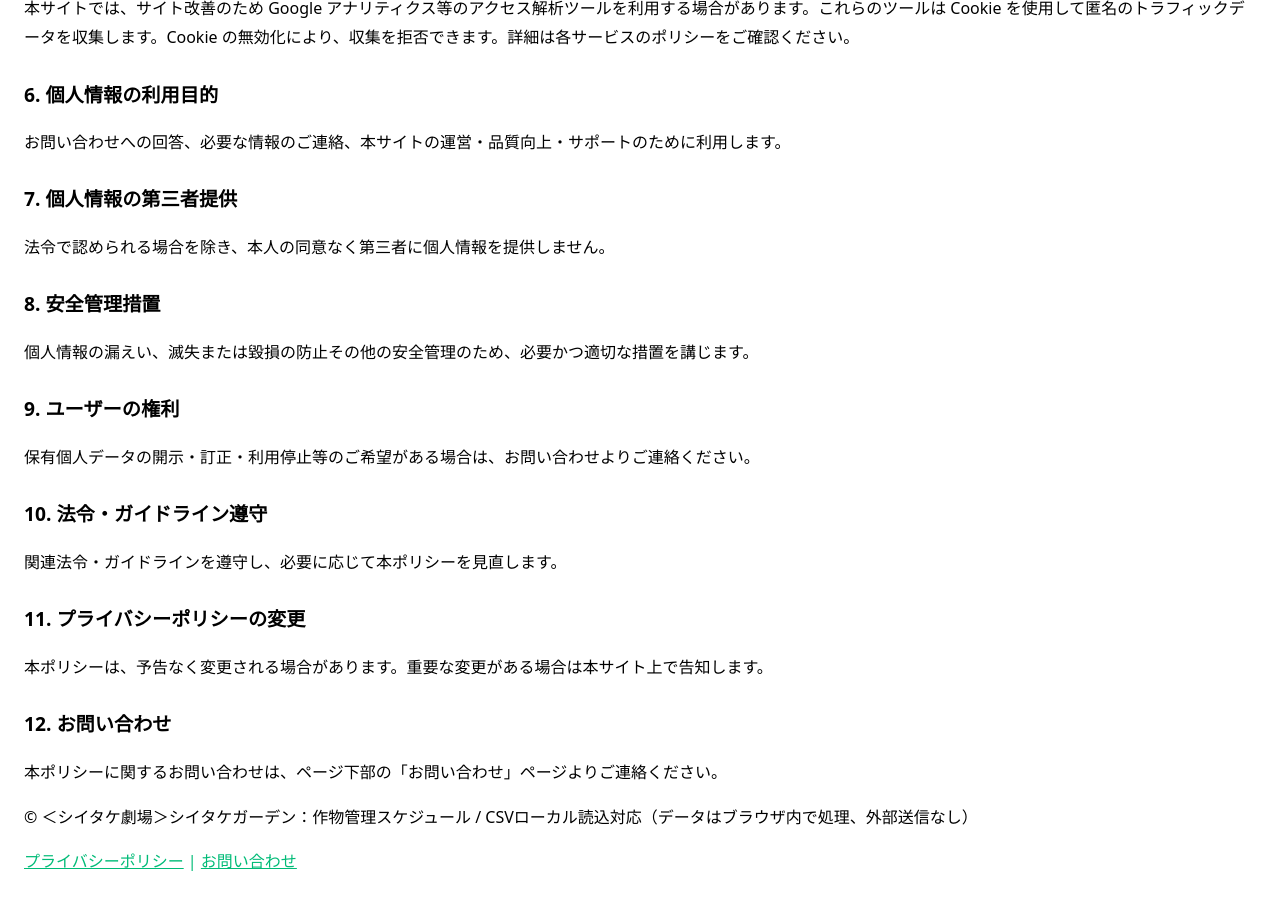
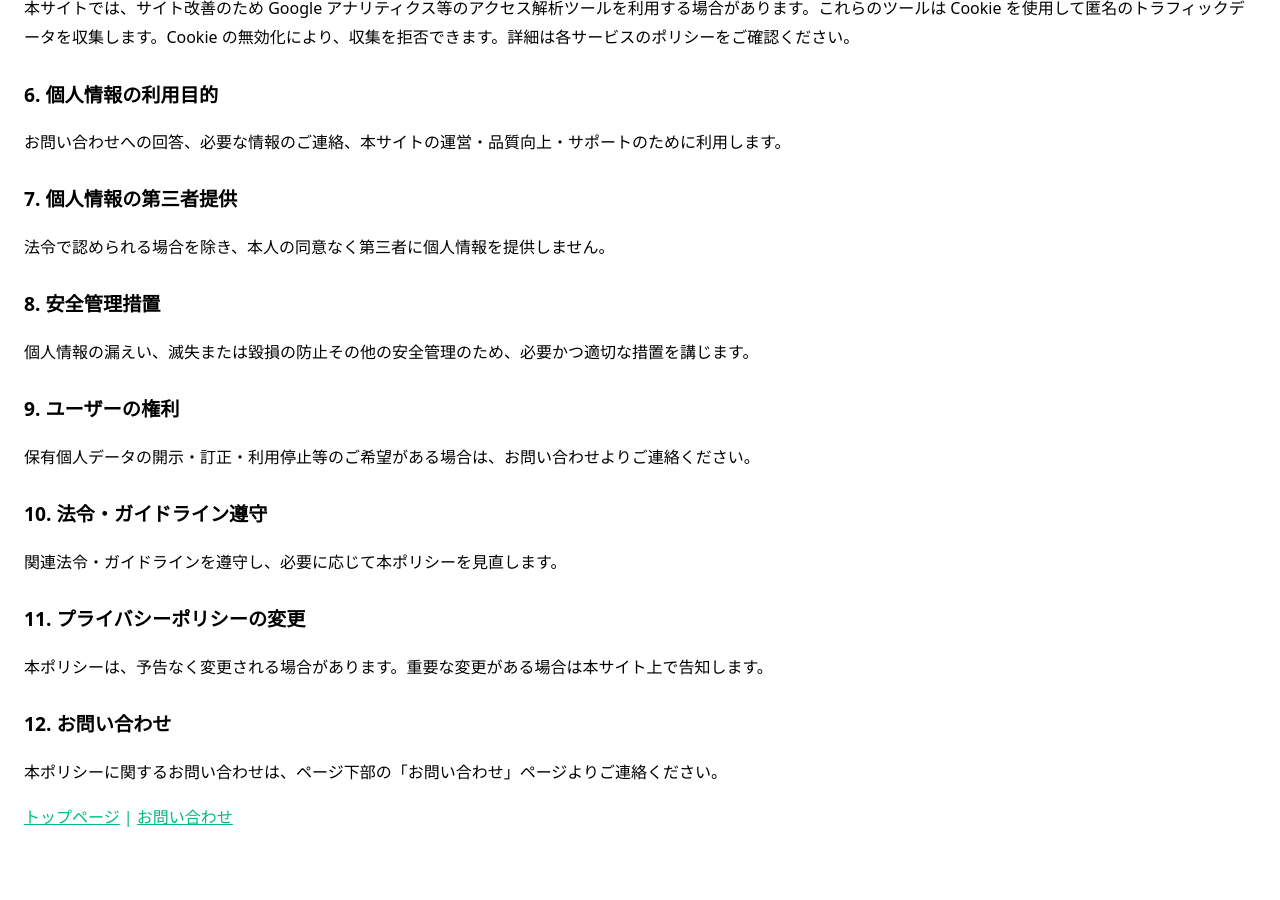
Before and after one commit to shiitake-garden/shiitake-garden.github.io, a Jekyll site: the page privacy.html, which Jekyll copies as it is, in a window 1280 px wide and 900 px high, scrolled down 860 px. Built offline with Jekyll 4.4.1, drawn with Linux system fonts in a browser that asks for light colours; after the commit the page ends 1715 px from its top, so only the background shows below that.

Commit message:
Update privacy.html

```diff
--- a/privacy.html
+++ b/privacy.html
@@ -61,11 +61,7 @@
   <p>本ポリシーに関するお問い合わせは、ページ下部の「お問い合わせ」ページよりご連絡ください。</p>
   <footer>
   <p>
-    © ＜シイタケ劇場＞シイタケガーデン：作物管理スケジュール /
-    CSVローカル読込対応（データはブラウザ内で処理、外部送信なし）
-  </p>
-  <p>
-    <a href="./privacy.html">プライバシーポリシー</a>  <a>|</a>
+    <a href="https://shiitake-garden.github.io/">トップページ</a>  <a>|</a>
     <a href="./contact.html">お問い合わせ</a>
   </p>
 </footer>
```
